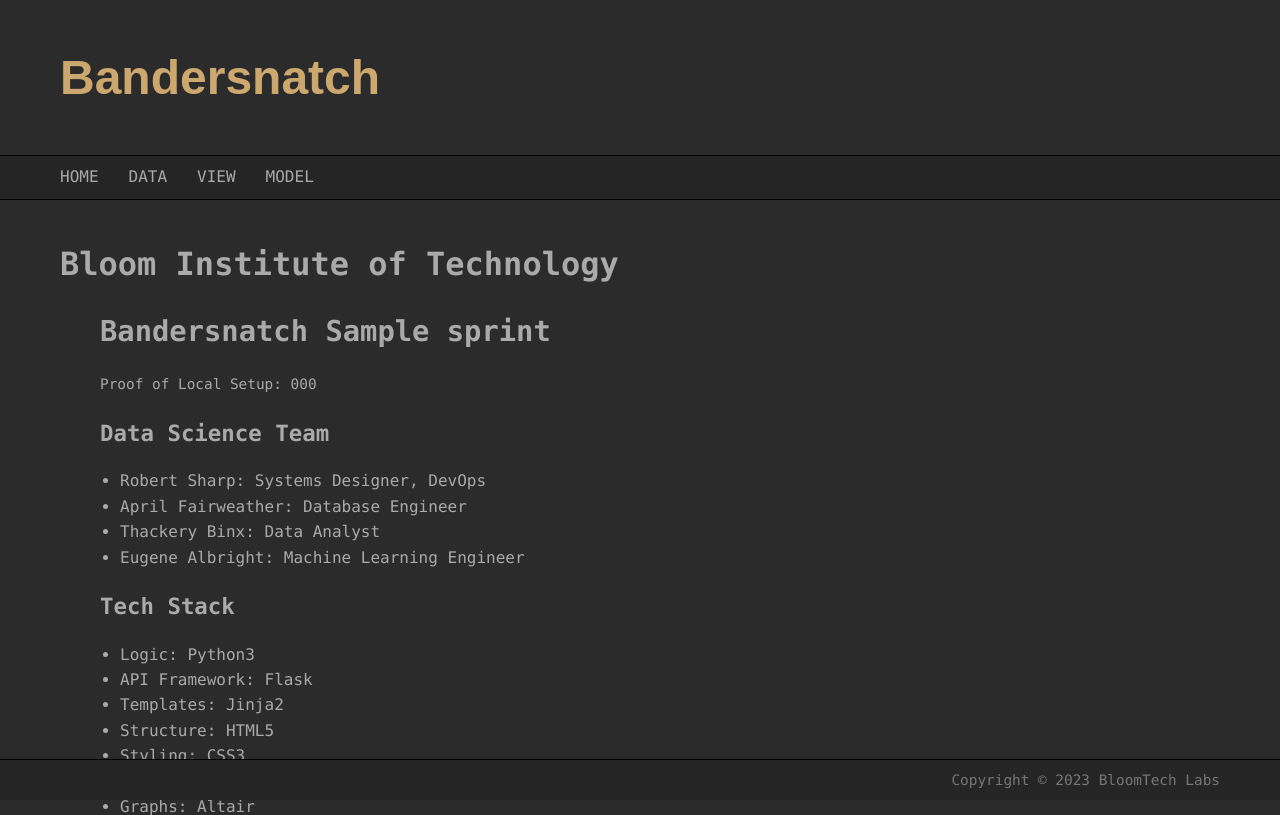
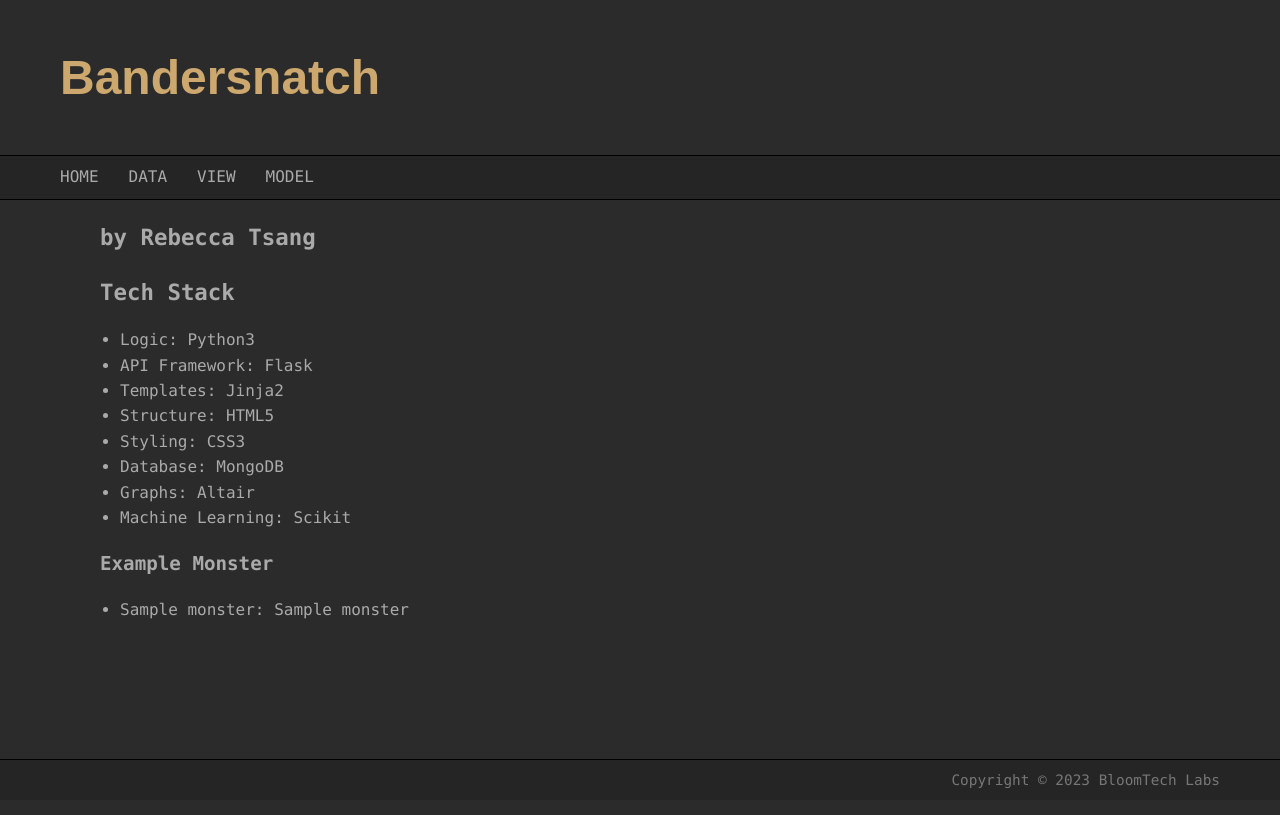
Before and after one commit to tsangrebecca/PredictRankOfMonster, a Flask app: template app/templates/home.html in a window 1280 px wide. Shown: the top 815 px of the page. After the commit the page ends 788 px from the top, so only its background shows below. Run offline with Flask 3, Linux system fonts and the light colour scheme; the template is opened without the code that fills it: most values are stand-ins (such as "Sample title", 1, 10 or a date in 2020).

Commit message:
updated home.html

```diff
--- a/app/templates/home.html
+++ b/app/templates/home.html
@@ -1,14 +1,7 @@
 {% extends "layout.html" %}
 {% block content %}
-    <h1>Bloom Institute of Technology</h1>
-    <h2>Bandersnatch {{ sprint }}</h2>
-    <p>Proof of Local Setup: {{ password.decode() }}</p>
-    <h3>Data Science Team</h3>
+    <h3>by Rebecca Tsang</h3>
     <ul>
-        <li>Robert Sharp: Systems Designer, DevOps</li>
-        <li>April Fairweather: Database Engineer</li>
-        <li>Thackery Binx: Data Analyst</li>
-        <li>Eugene Albright: Machine Learning Engineer</li>
     </ul>
     <h3>Tech Stack</h3>
     <ul>
```
